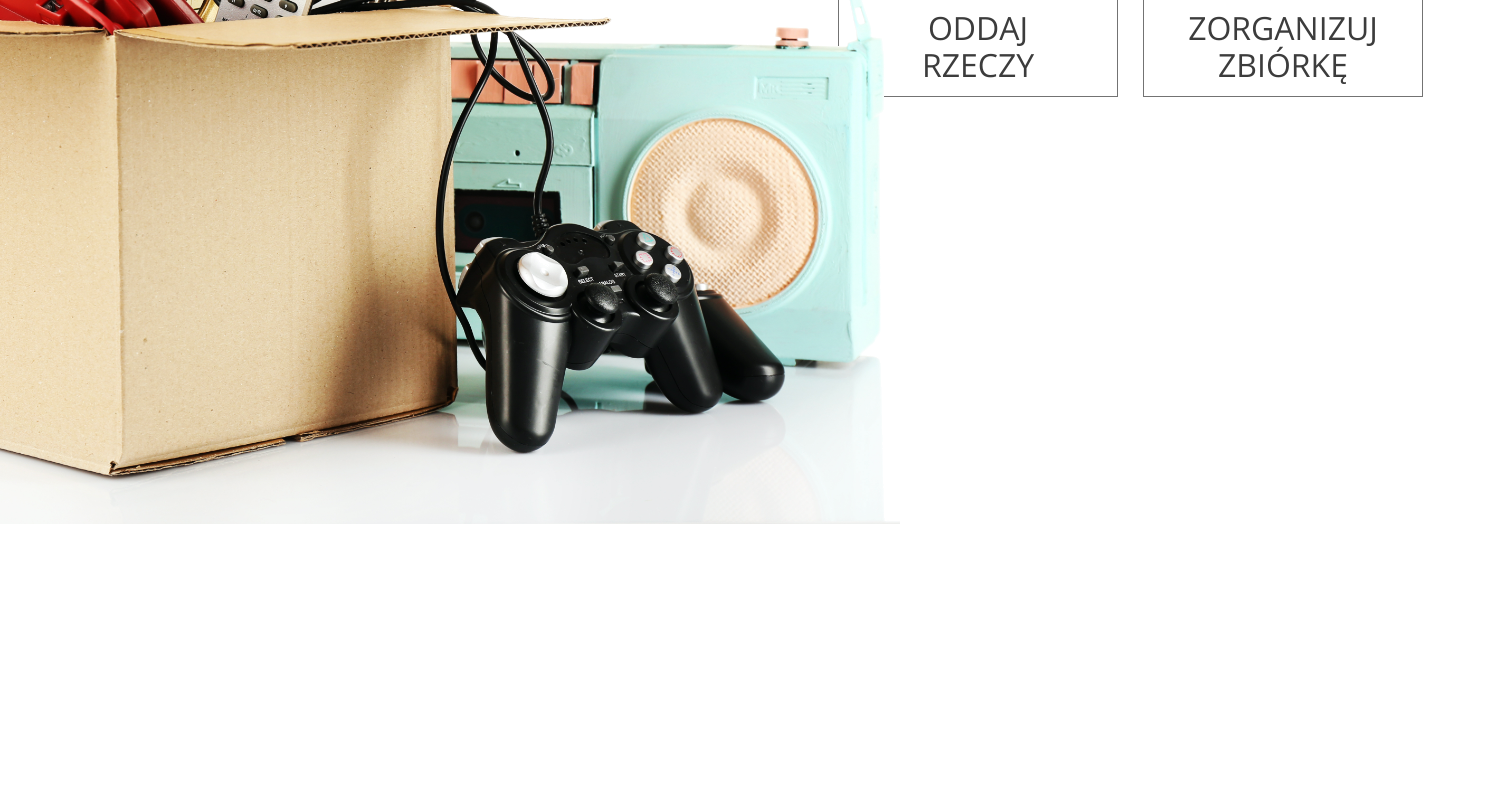
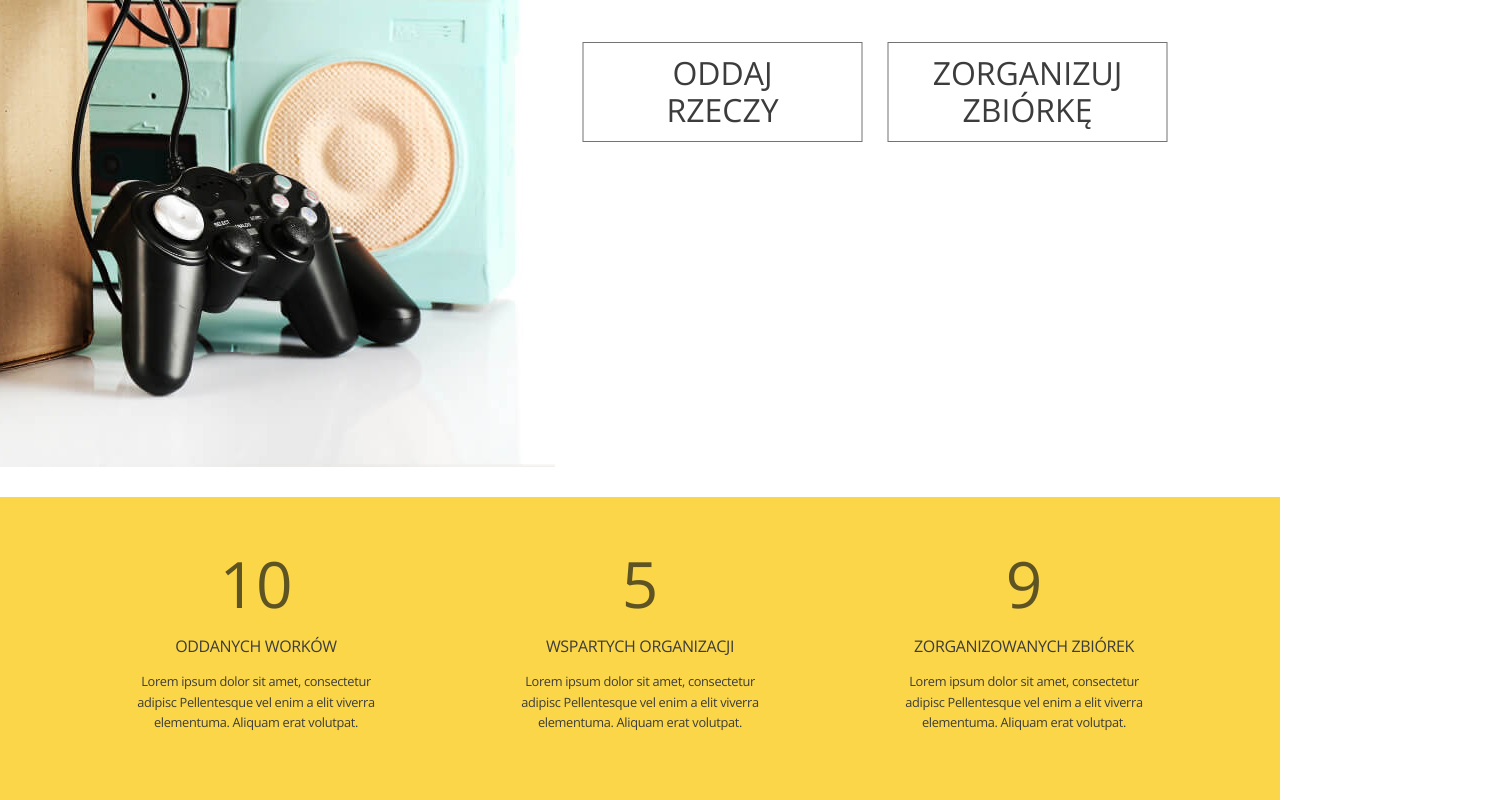
Before and after one commit to JRzankowski/cl-portfoliolab, a React (Create React App) app: page / in a window 1280 px wide. Shown: the part 468-1268 px from the top of the page, 1493 px wide, since content can reach past the window. Before the commit the page ends 1000 px from the top, so only its background shows below. Built offline with nearby package versions, Linux system fonts and the light colour scheme.

Commit message:
columns-section ready

```diff
--- a/src/components/Home.js
+++ b/src/components/Home.js
@@ -1,6 +1,7 @@
 import React, {Component} from 'react';
 import HomeHeader from "./HomeHeader/HomeHeader";
 import HomeMainSection from "./HomeMainSection";
+import Columns from "./columnsSection";
 
 export default class Home extends Component {
     render() {
@@ -9,6 +10,7 @@ export default class Home extends Component {
             <div className="container">
                 <HomeHeader/>
                 <HomeMainSection/>
+                <Columns/>
 
             </div>
         );
--- a/src/components/HomeMainSection.js
+++ b/src/components/HomeMainSection.js
@@ -1,5 +1,6 @@
 import React, {Component} from 'react';
 import {Link} from "react-router-dom";
+
 
 
 export default class HomeMainSection extends Component {
--- /dev/null
+++ b/src/components/columnsSection.js
@@ -0,0 +1,48 @@
+import React, {Component} from "react";
+
+
+export default class Columns extends Component {
+
+    render() {
+        return (
+            <div className='column-section'>
+                <div className="column-section__container">
+                    <div className="column column-1">
+                        <p className='column__number'>
+                            10
+                        </p>
+                        <p className='column__heading'>
+                            oddanych worków
+                        </p>
+                        <p className='column__text'>
+                            Lorem ipsum dolor sit amet, consectetur adipisc Pellentesque vel enim a elit viverra elementuma. Aliquam erat volutpat.
+                        </p>
+                    </div>
+                    <div className="column column-2">
+                        <p className='column__number'>
+                            5
+                        </p>
+                        <p className='column__heading'>
+                            wspartych organizacji
+                        </p>
+                        <p className='column__text'>
+                            Lorem ipsum dolor sit amet, consectetur adipisc Pellentesque vel enim a elit viverra elementuma. Aliquam erat volutpat.
+                        </p>
+                    </div>
+                    <div className="column column-3">
+                        <p className='column__number'>
+                            9
+                        </p>
+                        <p className='column__heading'>
+                            zorganizowanych zbiórek
+                        </p>
+                        <p className='column__text'>
+                            Lorem ipsum dolor sit amet, consectetur adipisc Pellentesque vel enim a elit viverra elementuma. Aliquam erat volutpat.
+                        </p>
+                    </div>
+                </div>
+
+            </div>
+        );
+    }
+}
--- /dev/null
+++ b/src/scss/columns.scss
@@ -0,0 +1,57 @@
+.column-section {
+  display: flex;
+  width: 100%;
+  justify-content: center;
+  background-color: $primaryYellow;
+
+  &__container {
+    width: 80%;
+    display: flex;
+    justify-content: space-between;
+    padding: 50px 0 55px 0;
+    @media(max-width: 1138px){
+      width: 90%;
+
+    }
+
+    .column {
+      width: 19%;
+      color: $primaryBrown;
+      text-align: center;
+      @media(max-width: 1550px){
+        width: 25%;
+
+      }
+      @media(max-width: 1138px){
+        width: 30%;
+
+      }
+
+      &__number {
+        margin: 0;
+        font-size: 4rem;
+        font-weight: lighter;
+
+      }
+
+      &__heading {
+        text-transform: uppercase;
+        font-size: 1rem;
+        letter-spacing: -0.36px;
+        color: $primaryBlack;
+
+      }
+
+      &__text {
+
+        color: $primaryBlack;
+        font-size: .8rem;
+        letter-spacing: -0.32px;
+        line-height: 1.6;
+
+
+      }
+
+    }
+  }
+}
--- a/src/scss/header.scss
+++ b/src/scss/header.scss
@@ -6,6 +6,8 @@
   background-color: transparent;
   padding: 25px 150px;
   width: 100%;
+  top: 0;
+  right: 0;
 
   &__panel {
     display: flex;
--- a/src/scss/main.scss
+++ b/src/scss/main.scss
@@ -5,6 +5,7 @@
 @import './settings/colors.scss';
 @import './header.scss';
 @import './mainSection.scss';
+@import './columns.scss';
 *{
   box-sizing: border-box;
 }
--- a/src/scss/mainSection.scss
+++ b/src/scss/mainSection.scss
@@ -1,36 +1,64 @@
 .main-section{
   display: flex;
   position: relative;
-  justify-content: space-between;
+
   z-index: 4;
   overflow: visible;
   height: 800px;
+  @media(max-width: 1250px){
+    justify-content: center;
+    align-items: center;
+
+  }
   &--heroImg{
     position: relative;
     z-index: 5;
-    bottom: 136px;
-    background: url("../assets/output-onlinepngtools.png") -409px 0px no-repeat;
+    background: url("../assets/Home-Hero-Image.jpg") -395px -193px no-repeat;
     //background-size: cover;
-    min-width: 900px;
-    height: 963px;
-
-    margin-right: 100px;
+    width: 900px;
+    transition: .1s;
+    @media (max-width: 1650px){
+      width: 700px;
+      background-position: -598px -193px;
+    }
+    @media(max-width: 1438px){
+      width: 600px;
+      background-position: -773px -193px;
+    }
+    @media(max-width: 1250px){
+    display: none;
+  }
   }
   &__panel{
     position: relative;
-    right: 232px;
-    top: 35px;
-    //width: 50%;
+    left: 25%;
+    top: 60%;
+    transform: translate(-50%,-50%);
+    transition: .1s;
+    @media(max-width: 1250px){
+      position: absolute;
+      left: 50%;
+      top: 30%;
+
+    }
+
+
+
 
     .panel__top{
       width: 100%;
       text-align: center;
       margin-top: 85px;
       height: 165px;
+      @media(max-width: 1250px){
+        font-size: 18px;
+
+      }
       &--heading{
-        font-size: 2rem;
+        font-size: 2em;
         color: $primaryBlack;
         font-weight: normal;
+
       }
       &--decoration{
         width: 253px;
@@ -59,7 +87,7 @@
           text-transform: uppercase;
           color: $primaryBlack;
           font-weight: lighter;
-          font-size: 2rem;
+          font-size: 2em;
         }
       }
       &-button:nth-of-type(2){
```
